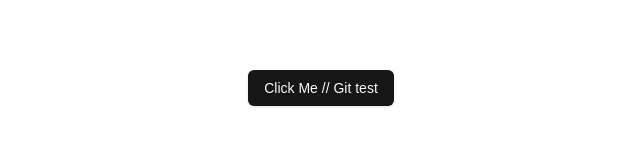
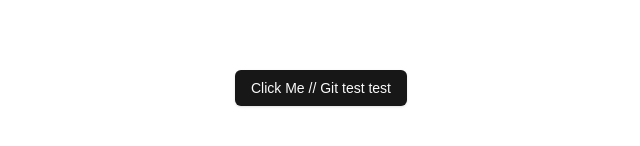
Before and after one commit to juanmarcosstudio/documents-project, a Next.js app: page / in a window 1280 px wide. Shown: the part 312-458 px from the top of the page, without its empty margins (319-959 px from the left). Built offline with nearby package versions, Linux system fonts and the light colour scheme.

Commit message:
Git test 4

```diff
--- a/src/app/page.tsx
+++ b/src/app/page.tsx
@@ -4,7 +4,7 @@ const Home = () => {
   return (
     <div className="flex min-h-screen items-center justify-center">
       <Button>
-        Click Me // Git test
+        Click Me // Git test test
       </Button>
     </div>
    );
```
